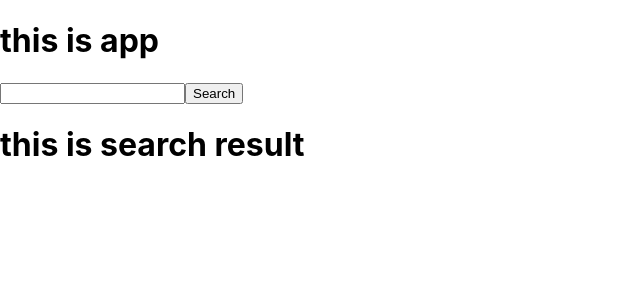
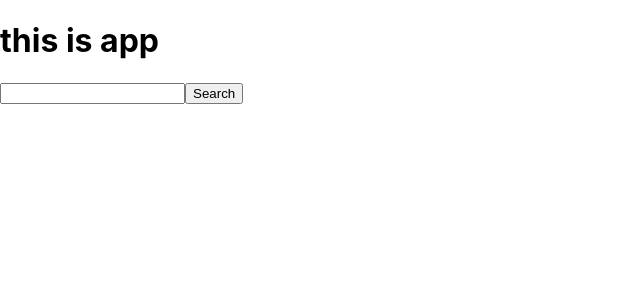
Before and after one commit to almarrim/recipes, a React (Create React App) app: page / in a window 1280 px wide. Shown: the top 300 px of the page, without its empty margins (0-640 px from the left). Built offline with nearby package versions, Linux system fonts and the light colour scheme.

Commit message:
create recipecard component, pass recipe info to it, and return image and title

```diff
--- a/src/App.js
+++ b/src/App.js
@@ -32,7 +32,7 @@ class App extends Component {
     return (
       <>
         <h1>this is app</h1>
-        <SearchPage getResults={this.getResults} />
+        <SearchPage getResults={this.getResults} recipes={this.state.recipes} />
       </>
     );
   }
--- /dev/null
+++ b/src/components/RecipeCard.js
@@ -0,0 +1,9 @@
+import React from 'react'
+const RecipeCard = props => {
+
+    return <>
+        <img src={props.recipe.image} alt={props.recipe.lable} />
+        <h3>{props.recipe.label}</h3>
+    </>
+}
+export default RecipeCard;
--- a/src/components/SearchPage.js
+++ b/src/components/SearchPage.js
@@ -5,6 +5,7 @@ import SearchResult from './SearchResult';
 class SearchPage extends Component {
 
     render() {
+        console.log('SearchPage', this.props.recipes)
         return (
             // <form>
             //     <input type="text" name="searchText" />
@@ -12,7 +13,7 @@ class SearchPage extends Component {
             // </form>
             <>
                 <SearchForm getResults={this.props.getResults} />
-                <SearchResult />
+                <SearchResult recipes={this.props.recipes} />
             </>
         );
     }
--- a/src/components/SearchResult.js
+++ b/src/components/SearchResult.js
@@ -1,6 +1,13 @@
 import React from 'react'
+import RecipeCard from './RecipeCard'
 
 const SearchResult = props => {
-    return <h1>this is search result</h1>
+    const allRecipes = props.recipes.map((item, index) => {
+        // <li>{item.recipe.label}</li>
+        return <RecipeCard recipe={item.recipe} key={index} />
+    }
+    )
+    return <>{allRecipes}</>
+
 }
 export default SearchResult;
```
